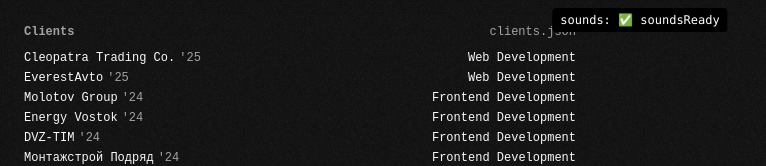
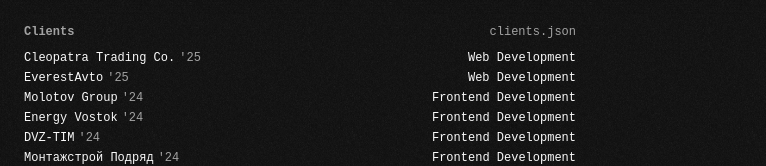
Before and after one commit to mazhugasergei/mazhugasergei.github.io, a Next.js app: page / in a window 1280 px wide. Shown: the top 166 px of the page, without its empty margins (0-766 px from the left). Built offline with nearby package versions, Linux system fonts and the light colour scheme; no server answers.

Commit message:
debug: remove debug menu

```diff
--- a/src/app/(home)/page.tsx
+++ b/src/app/(home)/page.tsx
@@ -1,5 +1,4 @@
 import { Carousel } from "@/components/carousel"
-import { Debug } from "@/components/debug"
 import { Lists } from "@/components/lists"
 import { SHOW_UI_OUTLINE } from "@/lib/constants/config"
 import { cn } from "@/utils/classname"
@@ -17,7 +16,7 @@ export default function Page() {
 				{/* left */}
 				<div className="relative lg:mr-6 lg:max-w-xl">
 					<div className="flex h-full flex-col space-y-6 py-6">
-						<Debug />
+						{/* <Debug /> */}
 						{/* <Header className="animate-slide-in-x pl-6 max-lg:pr-6" /> */}
 						{SHOW_UI_OUTLINE && <div className="bg-border animate-slide-in-x h-0.25 lg:hidden" />}
 						<Carousel
```
